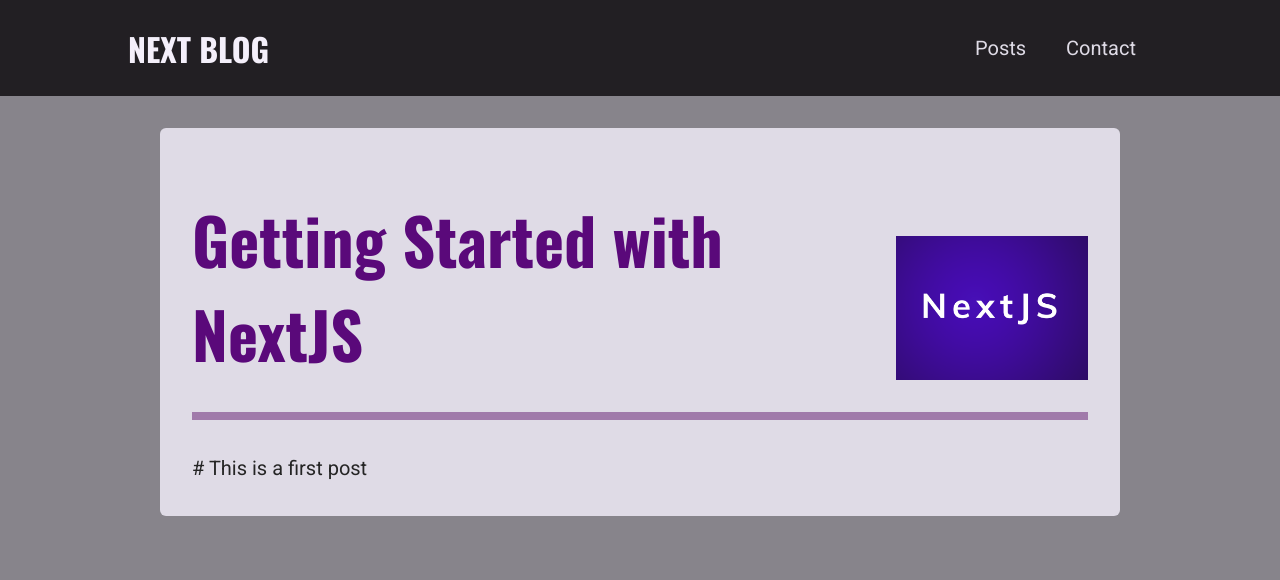
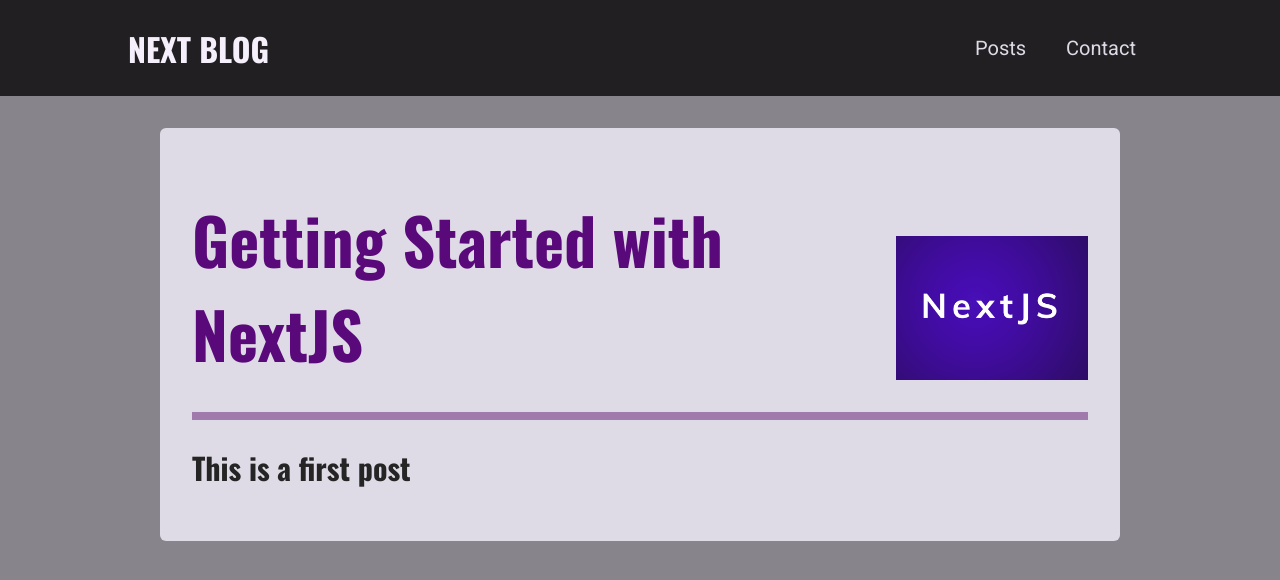
Before and after one commit to swapnilhota/next-blog, a Next.js app: page /posts/getting-started-with-nextjs in a window 1280 px wide. Shown: the top 580 px of the page. Built offline with nearby package versions, Linux system fonts and the light colour scheme.

Commit message:
installed-react-markdown

```diff
--- a/components/posts/post-detail/post-content.js
+++ b/components/posts/post-detail/post-content.js
@@ -1,6 +1,7 @@
 import React from 'react'
 import PostHeader from './post-header';
 import classes from './post-content.module.css';
+import ReactMarkdown from 'react-markdown';
 
 const DUMMY_POST = {
     slug: 'getting-started-with-nextjs',
@@ -17,7 +18,7 @@
     return (
         <article className={classes.content}>
             <PostHeader title={DUMMY_POST.title} image={imagePath} />
-            {DUMMY_POST.content}
+            <ReactMarkdown>{DUMMY_POST.content}</ReactMarkdown>
         </article>
     )
 }
--- a/package.json
+++ b/package.json
@@ -11,7 +11,8 @@
   "dependencies": {
     "next": "11.1.2",
     "react": "17.0.2",
-    "react-dom": "17.0.2"
+    "react-dom": "17.0.2",
+    "react-markdown": "^7.0.1"
   },
   "devDependencies": {
     "eslint": "7.32.0",
```
Also changed, not shown: 1 other file (tests, documents, lock files or other folders).
